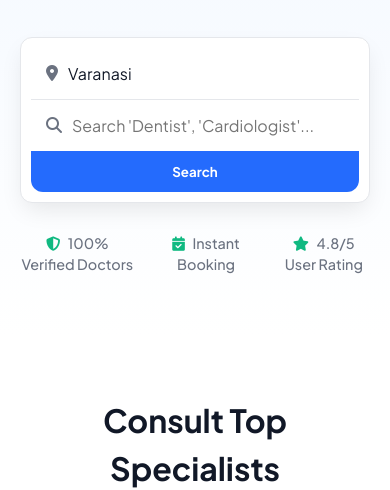
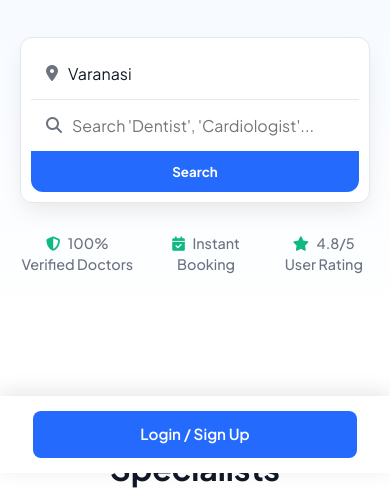
Before and after one commit to Imankitmishra65/BookMyDoctor, a website: page index.html in a window 390 px wide. Shown: the part 371-861 px from the top of the page. Drawn offline with Linux system fonts and the light colour scheme; no server answers.

Commit message:
Add files via upload

```diff
--- a/style.css
+++ b/style.css
@@ -122,27 +122,64 @@ footer { background: #111827; color: #9ca3af; padding: 60px 0 20px 0; margin-top
 
 /* Mobile Utility */
 .container { max-width: 1200px; margin: 0 auto; padding: 0 20px; }
-
+/* --- MOBILE RESPONSIVENESS (Fixed) --- */
 @media (max-width: 768px) {
+    /* 1. Stack the Search Bar */
     .search-container { flex-direction: column; }
     .location { border-right: none; border-bottom: 1px solid var(--border); max-width: 100%; padding: 15px; }
     .search { padding: 15px; }
     .search-btn { width: 100%; border-radius: 0 0 12px 12px; }
 
+    /* 2. Stack Doctor Cards */
     .doctor-business-card { flex-direction: column; }
     .doc-right { border-left: none; padding-left: 0; border-top: 1px solid var(--border); padding-top: 20px; }
     .doc-avatar { width: 100%; height: 200px; }
-    .nav-links { display: none; }
+
+    /* 3. MOBILE BOTTOM BAR (The Login Button Fix) */
+    .nav-links {
+        display: flex; /* Show it! */
+        position: fixed; /* Stick to bottom */
+        bottom: 0;
+        left: 0;
+        width: 100%;
+        background: white;
+        padding: 15px;
+        box-shadow: 0 -4px 20px rgba(0,0,0,0.1);
+        z-index: 1000;
+        justify-content: center;
+        gap: 10px;
+    }
+
+    /* Hide text links on mobile to save space */
+    .nav-links a:not(.btn-primary) {
+        display: none;
+    }
+
+    /* Make Login Button Big & Center */
+    .btn-primary {
+        width: 90%;
+        text-align: center;
+        font-size: 1rem;
+        padding: 12px;
+    }
+
+    /* Adjust Modal for Mobile */
+    .modal-box {
+        width: 90%;
+        margin: auto;
+    }
+}
     /* Utility Class to fix warning */
 .text-center {
     text-align: center;
     padding: 30px;
 }
-.error-text {
-    color: red;
-    text-align: center;
-}
-}/* --- MODAL (POPUP) STYLES --- */
+    .error-text {
+        color: red;
+        text-align: center;
+    }
+
+/* --- MODAL (POPUP) STYLES --- */
 .modal-overlay {
     display: none; /* Hidden by default */
     position: fixed;
```
